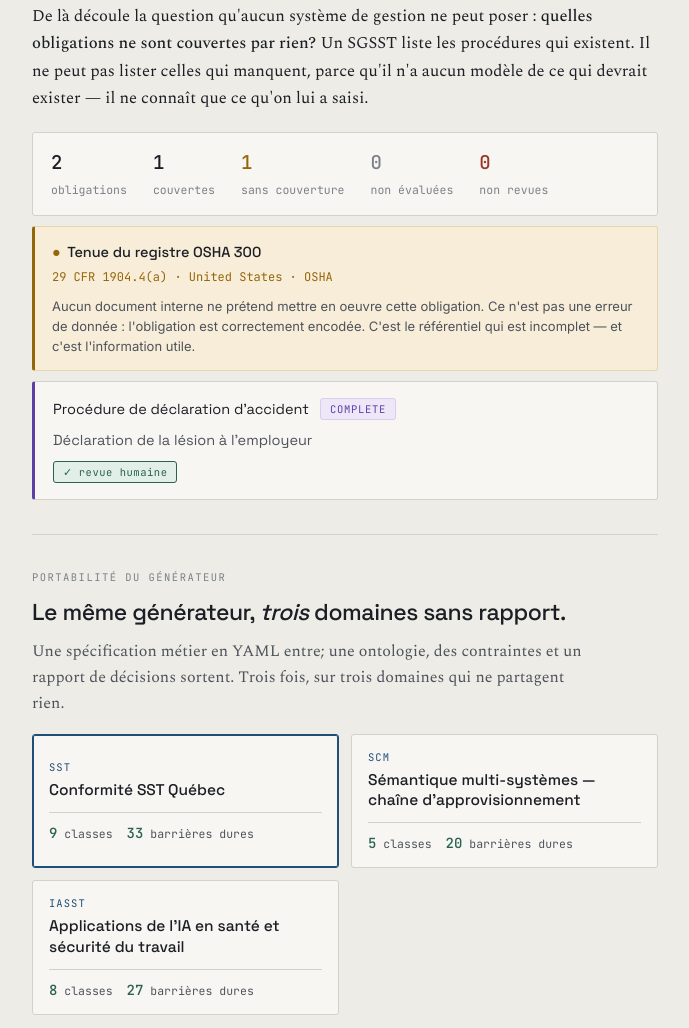
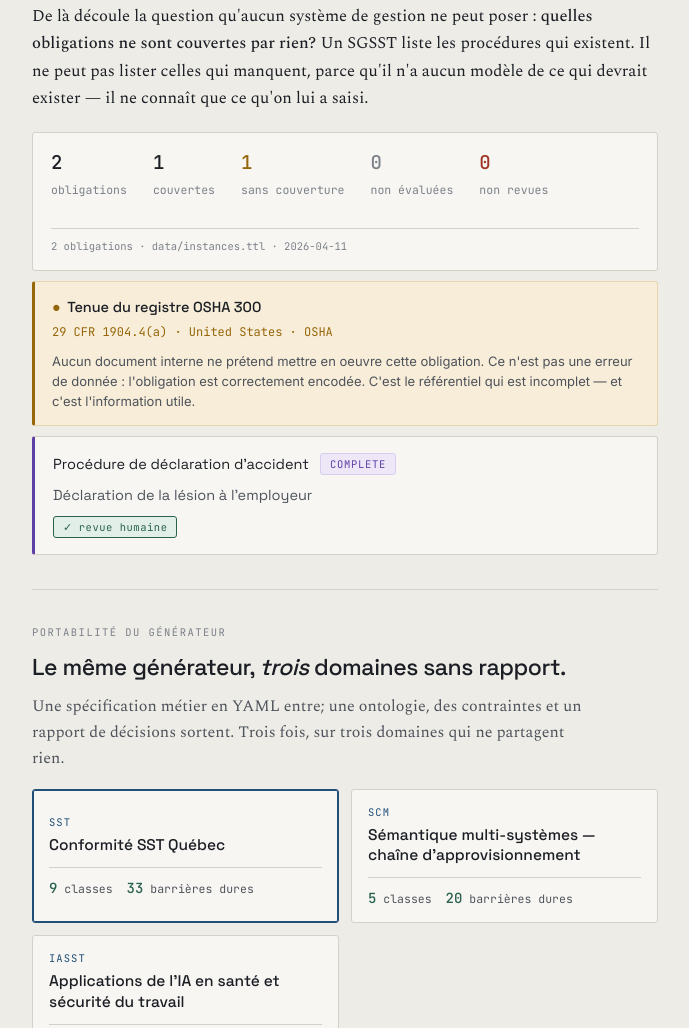
Before and after one commit to Preventera/ax5-compliance-ontology, a plain HTML site: page ax5-explorer/index.html in a window 1280 px wide. Shown: the part 4020-5048 px from the top of the page, without its empty margins (236-925 px from the left). Drawn offline with nearby package versions, Linux system fonts and the light colour scheme.

Commit message:
Rendu: provenance des compteurs visible a l'ecran

```diff
--- a/ax5-explorer/index.html
+++ b/ax5-explorer/index.html
@@ -424,6 +424,8 @@ footer .rights{margin-top:10px}
 .covbar .gap,
 .covbar .noneval-n{background:none;border:0;padding:0;margin:0}
 .covbar .gap b{color:var(--ochre)}
+.covbar .prov{flex-basis:100%;font-family:var(--data);font-size:10.5px;
+  color:var(--dim);border-top:1px solid var(--rule);padding-top:9px;margin-top:2px}
 
 
 #s-sparql .qbool b::before{font-family:var(--serif);margin-right:.35em;font-weight:700}
@@ -1203,7 +1205,8 @@ function render(){
     <div><b>${couvertes.size}</b>${t('cCouv')}</div>
     <div class="gap"><b>${trous.length}</b>${t('cGap')}</div>
     <div class="noneval-n"><b>${nonEval.length}</b>${t('cNonEval')}</div>
-    <div class="unrev"><b>${nonRevues.length}</b>${t('cUnrev')}</div>`;
+        <div class="unrev"><b>${nonRevues.length}</b>${t('cUnrev')}</div>
+    <div class="prov">${reqsA.length} ${t('cTotal')} · ${SOURCE} · ${AS_OF}</div>`;
 
   covs.innerHTML =
     nonEval.map(r=>`<div class="noneval">
```
